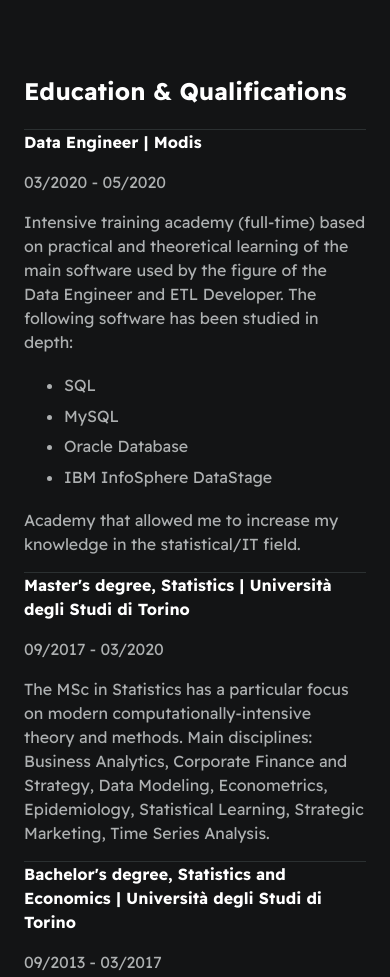
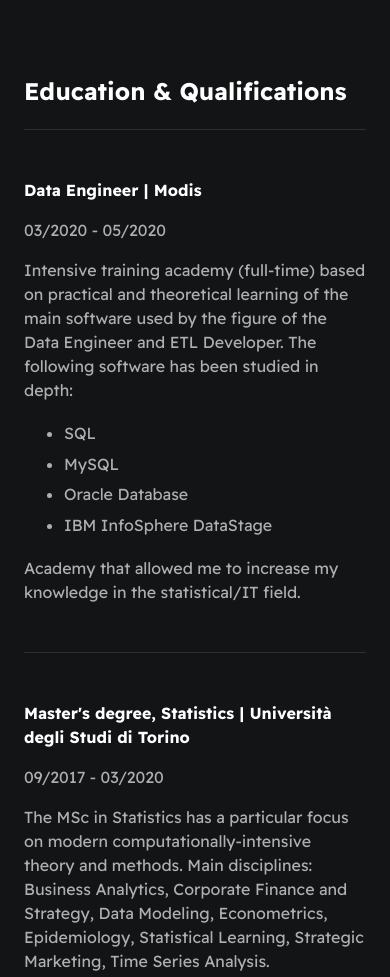
Before and after one commit to aborius/digital_resume, a plain HTML site: page index.html in a window 390 px wide. Shown: the part 3140-4117 px from the top of the page. Drawn offline with Linux system fonts and the light colour scheme.

Commit message:
Fix bug wording v1.1

```diff
--- a/styles/main.css
+++ b/styles/main.css
@@ -148,6 +148,13 @@ li{
     padding-left: 2em;
 }
 
+.card--education{
+    border-left: 1px solid var(--mainBorderColor);
+    margin-top: 3em;
+    margin-bottom: 3em;
+    padding-left: 2em;
+}
+
 .line-break{
     background-color: var(--mainBorderColor);
     height: 1px;
@@ -180,4 +187,9 @@ li{
         border-left: none;
         padding-left: 0;
     }
+
+    .card--education{
+        border-left: none;
+        padding-left: 0;
+    }
 }
```
